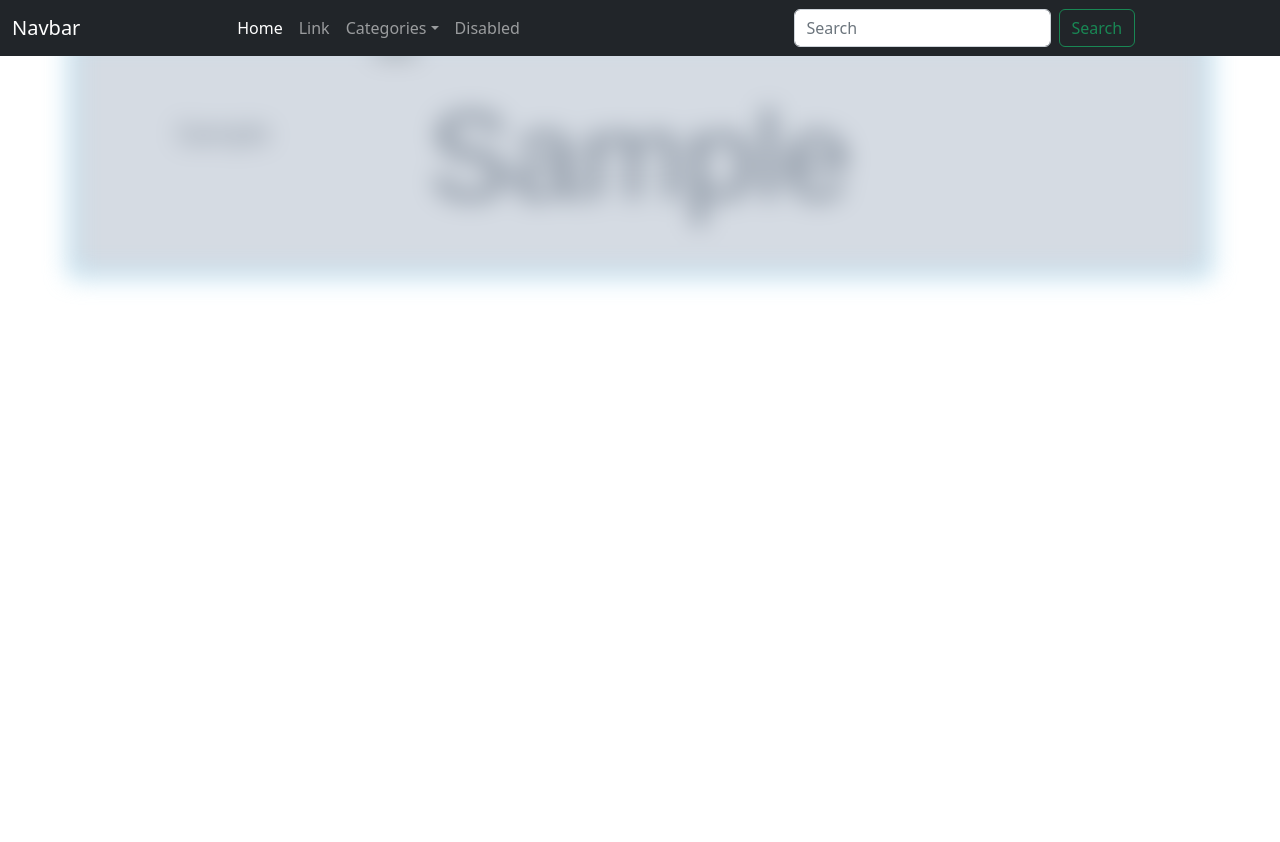
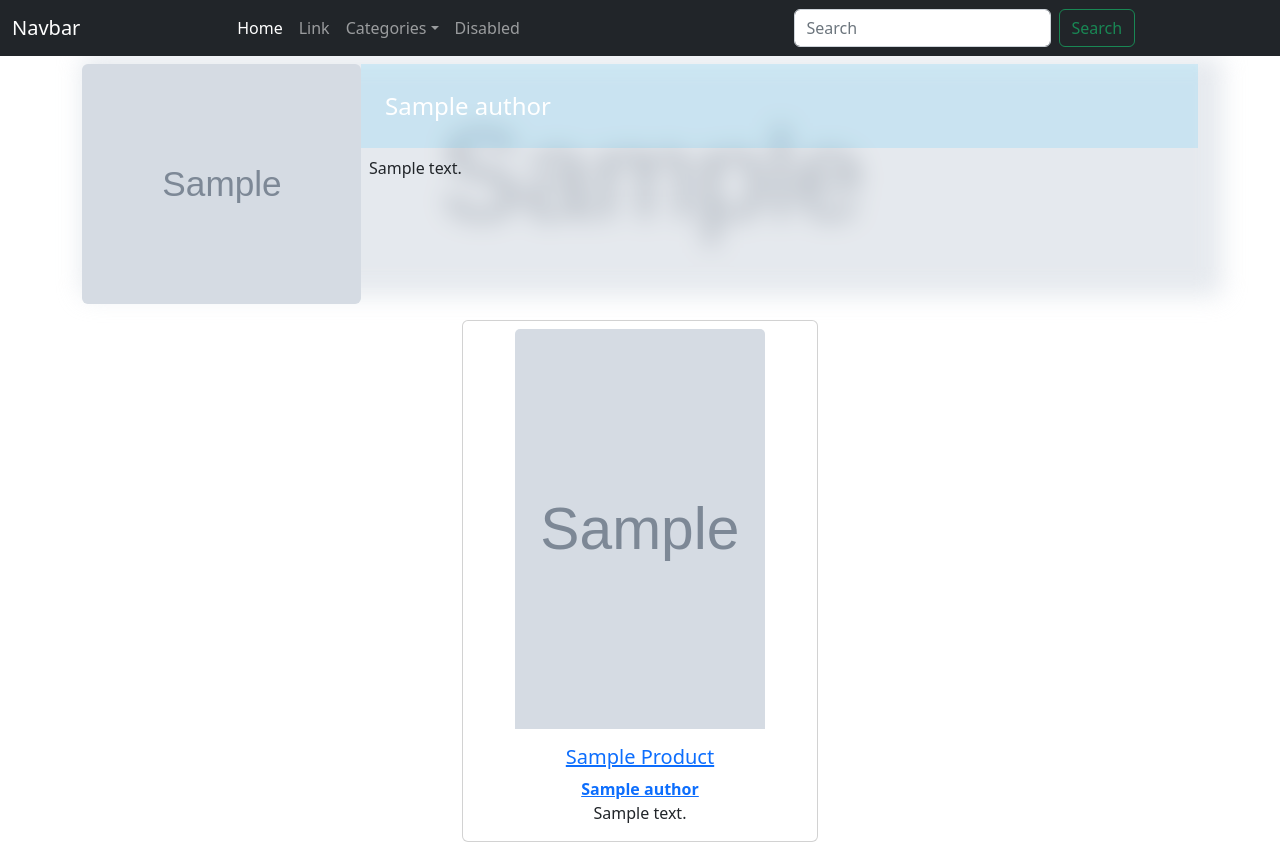
Before and after one commit to Biplob14/bookstore, a Django app: a page that uses templates/navbar.html in a window 1280 px wide. Before the commit the page ends 289 px from the top, so only its background shows below. Run offline with Django 4.2, Linux system fonts and the light colour scheme; tables that the repository leaves empty hold one stand-in row (values such as "Sample post"); grey boxes marked "Sample" are stand-in pictures; some libraries are stand-ins or nearby versions.

Commit message:
error on navbar

```diff
--- a/books/models.py
+++ b/books/models.py
@@ -1,16 +1,17 @@
 from django.db import models
 from django.contrib.auth.models import User
 from django.urls import reverse
+from django.core.validators import MaxValueValidator, MinValueValidator
 
 # Create your models here.
 class Author(models.Model):
     name = models.CharField(max_length=256)
     image = models.ImageField(upload_to='images/author/', blank=True)
     slug_field = models.SlugField(max_length=256, blank=True)
+    bio = models.TextField(blank=True)
 
     def get_absolute_url(self):
         return reverse("books:author_books", args=[self.slug_field])
-
 
 
     def __str__(self):
@@ -46,6 +47,7 @@ class Product(models.Model):
     in_stock = models.BooleanField(default=True)
     is_active = models.BooleanField(default=True)
     slug_field = models.SlugField(max_length=256, unique=True)
+    rating = models.IntegerField(default=0, validators = [MaxValueValidator(5), MinValueValidator(1)])
 
     class Meta:
         verbose_name = 'Product'
--- a/books/templates/author.html
+++ b/books/templates/author.html
@@ -2,12 +2,41 @@
 {% block title %} {{ author.name }} {%endblock%}
 
 {% block content %}
-    <div class="row bg-image rounded mt-1 z-index-n1" style="background-image: url({{author.image.url}});">
-        <div class="col-3">
-            <img src="{{ author.image.url }}" alt="" class="img-fluid">
+    <div class="position-relative">
+
+        <div class="bg-image rounded position-absolute" style="background-image: url({{author.image.url}});">
         </div>
-        <div class="col-9">
-            name
+        <div class="row g-0 cover-content d-flex pt-2">
+            <div class="col-3 author-image d-flex align-items-center justify-content-center overflow-hidden rounded">
+                <img src="{{ author.image.url }}" alt="" class="h-100 ">
+            </div>
+            <div class="col-9">
+                <div class="align-items-center justify-content-center author-name-text">
+                    <p class="p-4 mb-0">{{author.name }}</p>
+                </div>
+                <div class="p-2 text-align-justify">
+                    <p class="mb-0">{{author.bio}}</p>
+                </div>
+            </div>
         </div>
+
+        <div class="row mt-3">
+            {% for book in books %}
+            <div class='col-md-4 col-lg-4 col-sm-2'>
+                <div class='card cards_book h-100'>
+                    <div class="book-img pt-2">
+                        <img src={{ book.cover.url }} class="card-img-top">
+                    </div>
+                    <div class="card-body text-center d-flex flex-column align-items-center justify-content-end">
+                        <a href="{{ book.get_absolute_url }}"><h5 class="card-title">{{ book.title|title }}</h5></a>
+                        <a href="{{ book.author.get_absolute_url }}"><b>{{book.author}}</b></a>
+                        <p class="card-text">{{ book.description|capfirst|truncatechars:50 }}</p>
+                    </div>
+                </div>
+            </div>
+            {% endfor %}
+        </div>
+
+
     </div>
 {% endblock %}
--- a/static/base.css
+++ b/static/base.css
@@ -41,18 +41,34 @@ input[type=number]::-webkit-inner-spin-button {
 
 .cover-cover {
     overflow: hidden;
+    height: 30vh;
 }
+
+
+.author-image {
+    height: 30vh;
+    width: auto;
+}
+
 
 .bg-image {
     /* height: 400px; */
     background-repeat: no-repeat;
-    width: 1000vw;
+    width: 100%;
     height: 30vh;
     max-height: 250px;
 
     background-size: cover;
     background-position: center;
     filter: blur(12px);
+    opacity: .6;
     z-index: -1;
-    border: 2px solid var(--radiant-blue);
+    /* border: 2px solid var(--radiant-blue); */
+    overflow: hidden;
 }
+
+.author-name-text>p {
+    background-color: #1cbfff24;
+    color: #fff;
+    font-size: 1.5rem;
+}
--- a/templates/navbar.html
+++ b/templates/navbar.html
@@ -1,13 +1,13 @@
 {% block navbar %}
 
-<nav class="navbar navbar-expand-lg bg-dark navbar-dark z-index-2">
+<nav class="navbar navbar-expand-lg bg-dark navbar-dark">
     <div class="container-fluid">
         <a class="navbar-brand" href="#">Navbar</a>
         <button class="navbar-toggler" type="button" data-bs-toggle="collapse" data-bs-target="#navbarSupportedContent" aria-controls="navbarSupportedContent" aria-expanded="false" aria-label="Toggle navigation">
             <span class="navbar-toggler-icon"></span>
         </button>
-        <div class="collapse navbar-collapse" id="navbarSupportedContent">
-            <ul class="navbar-nav me-auto mb-2 mb-lg-0">
+        <div class="collapse navbar-collapse" id="navbarScroll">
+            <ul class="navbar-nav me-auto my-2 my-lg-0 navbar-nav-scroll" style="--bs-scroll-height: 100px;">
                 <li class="nav-item">
                     <a class="nav-link active" aria-current="page" href="#">Home</a>
                 </li>
@@ -15,8 +15,8 @@
                     <a class="nav-link" href="#">Link</a>
                 </li>
                 <li class="nav-item dropdown">
-                <a class="nav-link dropdown-toggle" href="#" role="button" data-bs-toggle="dropdown" aria-expanded="false">Categories</a>
-            <ul class="dropdown-menu">
+                    <a class="nav-link dropdown-toggle" href="#" id="navbarScrollingDropdown" role="button" data-bs-toggle="dropdown" aria-expanded="false">Categories</a>
+                    <ul class="dropdown-menu" aria-labelledby="navbarScrollingDropdown">
                         <li><a class="dropdown-item" href="{{c.url}}">All Books</a></li>
                         <li><hr class="dropdown-divider"></li>
                         {% for c in categories %}
```
Also changed, not shown: books/migrations/0011_author_bio.py (added), books/migrations/0012_product_rating.py (added). Lines whose indentation alone changed are shown as unchanged.
